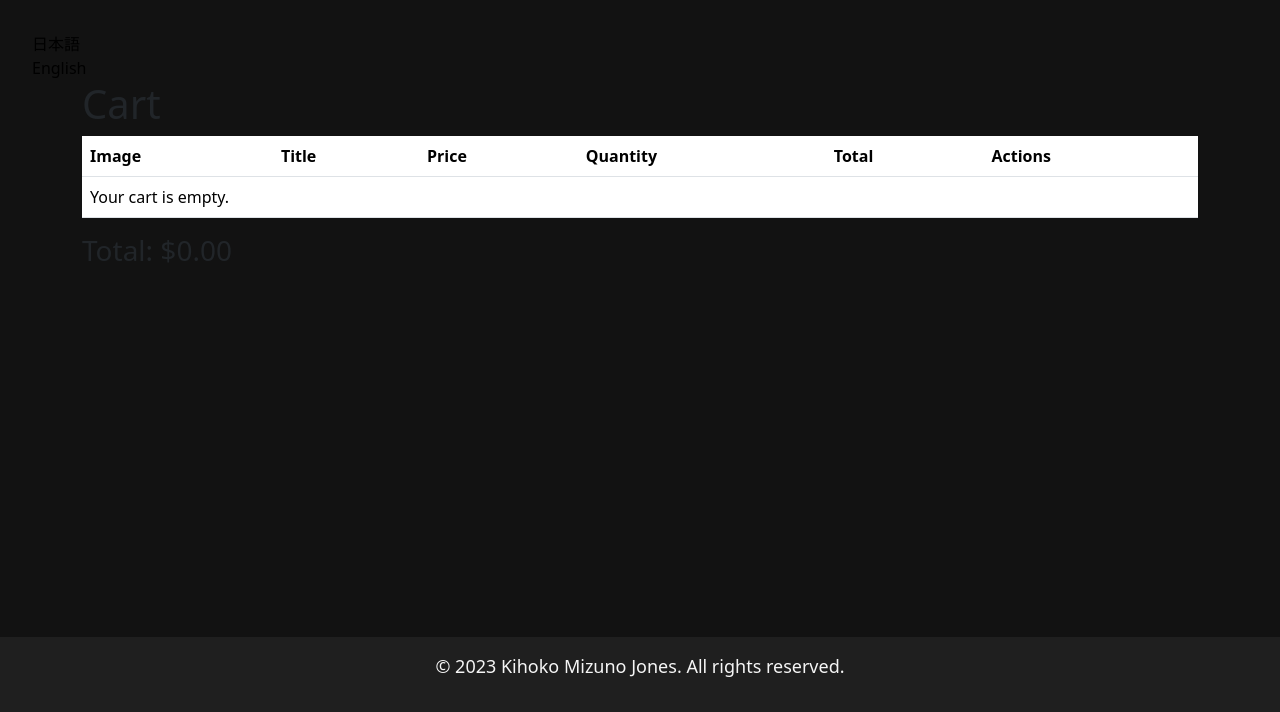
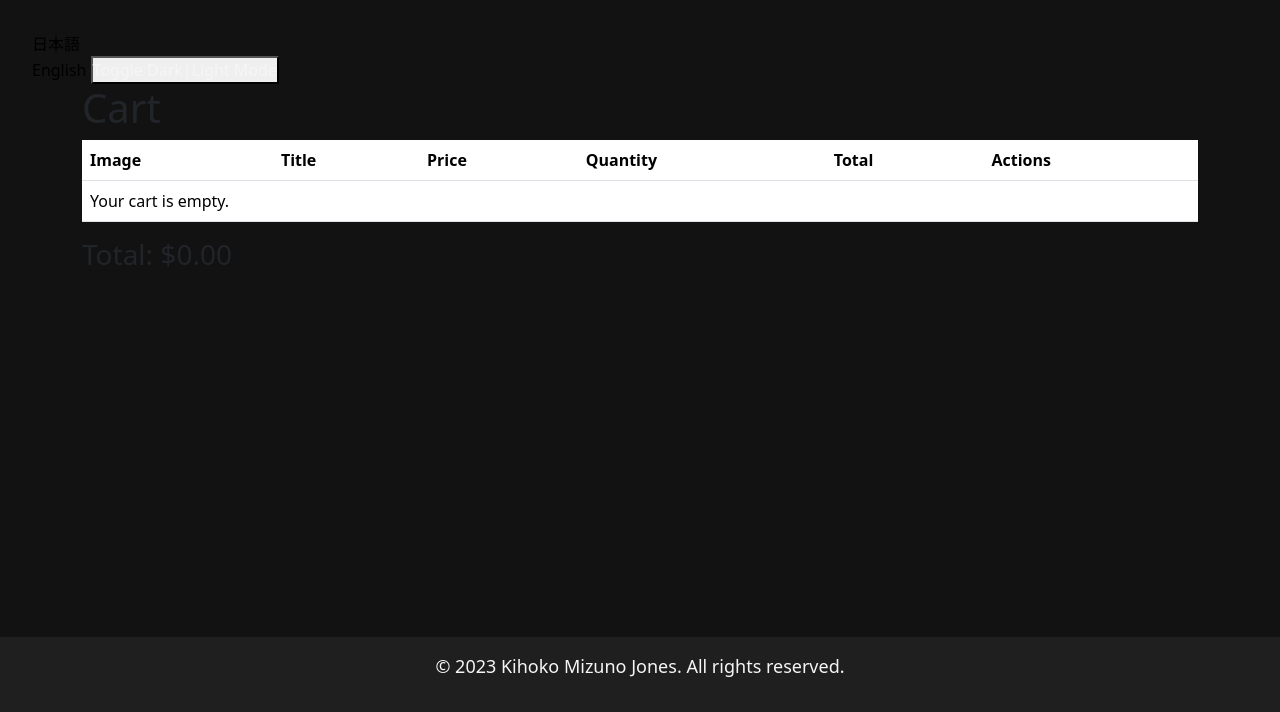
Before and after one commit to performlikemj/kihoko, a Django app: page /cart/ in a window 1280 px wide. Shown: the part 88-800 px from the top of the page. Run offline with Django 4.2, Linux system fonts and the light colour scheme; a user stored in the database is signed in; data comes from the database, SQL or seed files in the repository.

Commit message:
Refactor dark mode css

```diff
--- a/portfolio/static/portfolio/css/dark.css
+++ b/portfolio/static/portfolio/css/dark.css
@@ -61,13 +61,12 @@
 }
 
 .site-menu a {
-    color: #f5f5f5;
-    text-decoration: none;
-}
+    color: #f5f5f5; /* White text */
+  }
 
-.site-menu a:hover {
-    color: #a0a0a0;
-}
+  .site-menu a:hover {
+    color: #a0a0a0; /* Adjust hover color as needed */
+  }
 
 header h1 {
     font-size: 24px;
--- a/portfolio/templates/portfolio/base.html
+++ b/portfolio/templates/portfolio/base.html
@@ -33,23 +33,6 @@
     <script defer src="{% static 'portfolio/js/script.js' %}"></script>
     <link href="https://cdn.jsdelivr.net/npm/bootstrap@5.3.0-alpha3/dist/css/bootstrap.min.css" rel="stylesheet" integrity="sha384-KK94CHFLLe+nY2dmCWGMq91rCGa5gtU4mk92HdvYe+M/SXH301p5ILy+dN9+nJOZ" crossorigin="anonymous">
     <script src="https://cdn.jsdelivr.net/npm/bootstrap@5.3.0-alpha3/dist/js/bootstrap.bundle.min.js" integrity="sha384-ENjdO4Dr2bkBIFxQpeoTz1HIcje39Wm4jDKdf19U8gI4ddQ3GYNS7NTKfAdVQSZe" crossorigin="anonymous"></script>
-    <script>
-      const themeStylesheet = document.getElementById('theme-stylesheet');
-      const storedTheme = localStorage.getItem('theme') || 'light';
-      if (storedTheme === 'dark') {
-        themeStylesheet.setAttribute('href', '{% static "portfolio/css/dark.css" %}');
-      }
-
-      document.getElementById('toggle-theme').addEventListener('click', function() {
-        if (themeStylesheet.getAttribute('href') === '{% static "portfolio/css/light.css" %}') {
-           themeStylesheet.setAttribute('href', '{% static "portfolio/css/dark.css" %}');
-           localStorage.setItem('theme', 'dark');
-        } else {
-           themeStylesheet.setAttribute('href', '{% static "portfolio/css/light.css" %}');
-           localStorage.setItem('theme', 'light');
-        }
-      });
-    </script>
 </head>
 <body>
     <div class="flex-container">
@@ -102,11 +85,27 @@
           <a href="{% url 'change_language' %}?lang=ja" style="text-decoration: none; color: black;">日本語</a>
           <br>
           <a href="{% url 'change_language' %}?lang=en" style="text-decoration: none; color: black;">English</a>
-          <!-- <button id="toggle-theme">Toggle Dark|Light Mode</button> -->
+          <button id="toggle-theme" style="color: #f5f5f5;">Toggle Dark|Light Mode</button>
           {% block content %}
           {% endblock %}
         </main>
+        <script>
+          const themeStylesheet = document.getElementById('theme-stylesheet');
+          const storedTheme = localStorage.getItem('theme') || 'light';
+          if (storedTheme === 'dark') {
+            themeStylesheet.setAttribute('href', '{% static "portfolio/css/dark.css" %}');
+          }
 
+          document.getElementById('toggle-theme').addEventListener('click', function() {
+            if (themeStylesheet.getAttribute('href') === '{% static "portfolio/css/light.css" %}') {
+               themeStylesheet.setAttribute('href', '{% static "portfolio/css/dark.css" %}');
+               localStorage.setItem('theme', 'dark');
+            } else {
+               themeStylesheet.setAttribute('href', '{% static "portfolio/css/light.css" %}');
+               localStorage.setItem('theme', 'light');
+            }
+          });
+        </script>
         <!-- <div class="newsletter-wrapper">
           {% block newsletter %}{% endblock %}
         </div> -->
```
